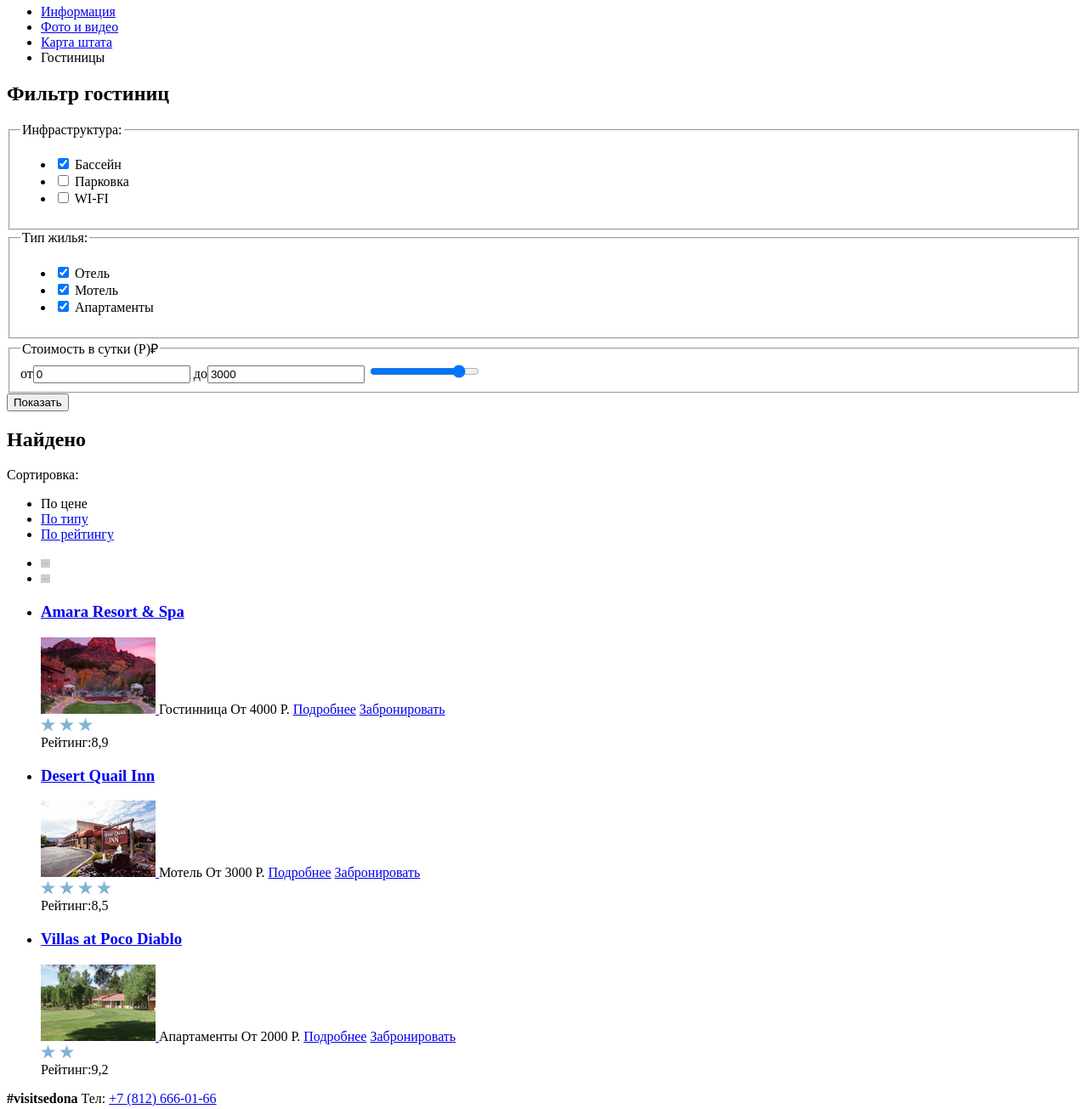
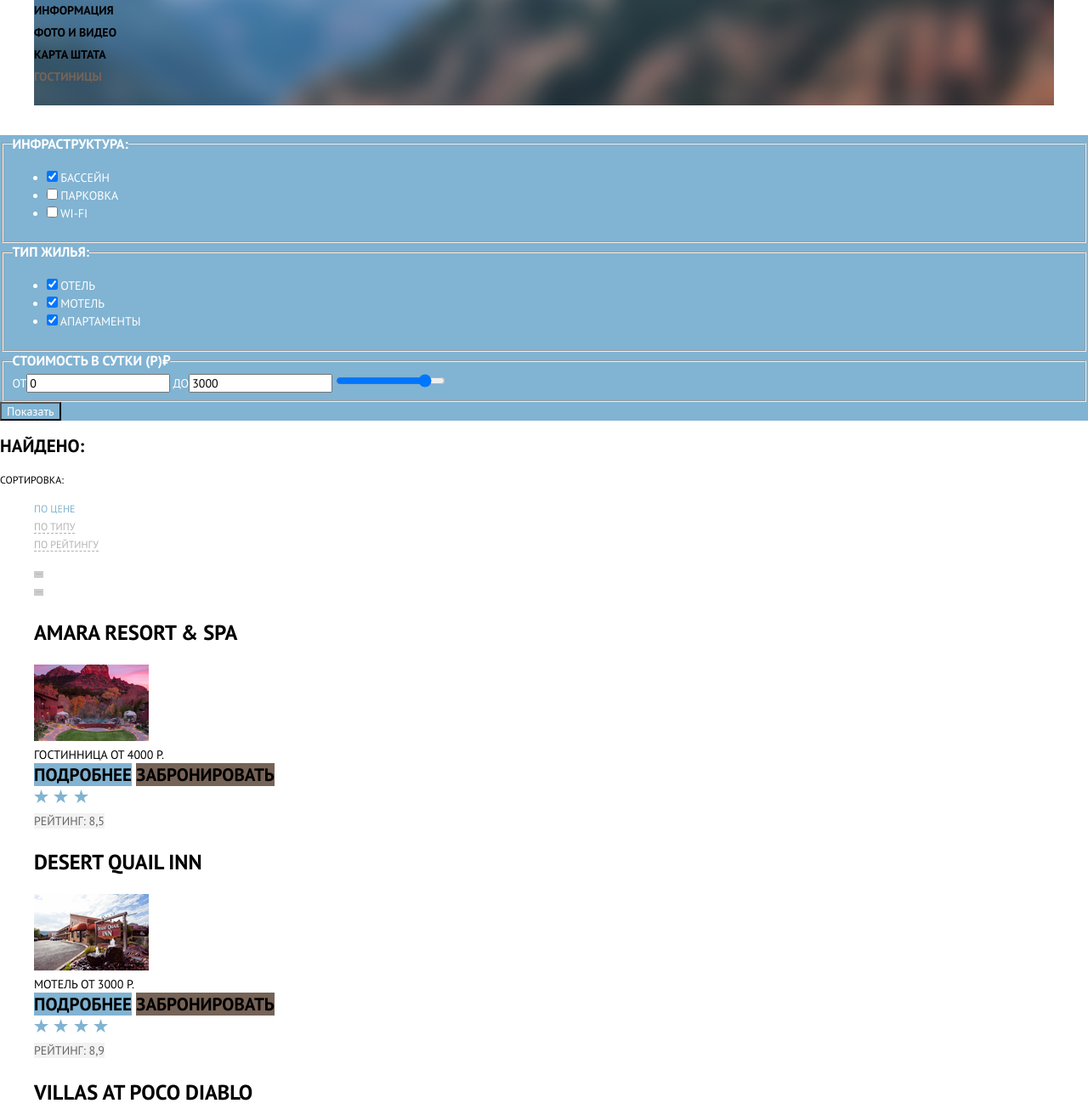
Before and after one commit to Sofya-91/1460789-sedona-30, a plain HTML site: page Catalog.html in a window 1280 px wide. Shown: the part 93-1398 px from the top of the page at 85% size. Drawn offline with Linux system fonts and the light colour scheme; placeholder pictures from the web are drawn by us.

Commit message:
Стилизация каталога, правки в стилизацию главной страницы

```diff
--- a/Catalog.html
+++ b/Catalog.html
@@ -4,6 +4,9 @@
 <head>
   <meta charset="utf-8">
   <title>HTML Academy: Седона</title>
+  <link rel="stylesheet" href="css/normalize.css">
+  <link rel="stylesheet" href="css/style.css">
+
   <link rel="icon" href="favicon.ico">
   <link rel="icon" href="img/icons/favicon-16.png" sizes="16x16" type="image/png">
   <link rel="icon" href="img/icons/favicon-32.png" sizes="32x32" type="image/png">
@@ -13,13 +16,13 @@
   <link rel="manifest" href="manifest.webmanifest">
 </head>
 
-<body>
-  <header>
-    <nav>
-      <a href="index.html">
+<body class="page-body-catalog">
+  <header class="main-header">
+    <nav class="main-navigation">
+      <a class="logo" href="index.html">
         <img src="img/logo.svg" width="138" height="70" alt="Логотип сайта Седона">
       </a>
-      <ul>
+      <ul class="site-navigation">
         <li><a href="blank.html">Информация</a></li>
         <li><a href="blank.html">Фото и видео</a></li>
         <li><a href="#">Карта штата</a></li>
@@ -27,155 +30,161 @@
       </ul>
     </nav>
   </header>
-  <main>
-    <section>
-      <h2>Фильтр гостиниц</h2>
-      <form method="get" action="https://echo.htmlacademy.ru">
+  <main class="page-catalog-container">
+    <section class="filters">
+      <h2 class="filter-name">Фильтр гостиниц</h2>
+      <form class="filter" method="get" action="https://echo.htmlacademy.ru">
         <fieldset>
-          <legend>Инфраструктура:</legend>
+          <legend class="infrastructure">Инфраструктура:</legend>
           <ul>
-            <li>
-              <input type="checkbox" name="pool" id="filter-pool" checked>
+            <li class="filter-option filter-checkbox">
+              <input class="filter-input-checkbox filter-input" type="checkbox" name="pool" id="filter-pool" checked>
               <label for="filter-pool">Бассейн</label>
             </li>
-            <li>
-              <input type="checkbox" name="parking" id="filter-parking">
+            <li class="filter-option filter-checkbox">
+              <input class="filter-input-checkbox filter-input" type="checkbox" name="parking" id="filter-parking">
               <label for="filter-parking">Парковка</label>
             </li>
-            <li>
-              <input type="checkbox" name="WI-FI" id="filter-WI-FI">
+            <li class="filter-option filter-checkbox">
+              <input class="filter-input-checkbox filter-input" type="checkbox" name="WI-FI" id="filter-WI-FI">
               <label for="filter-WI-FI">WI-FI</label>
             </li>
           </ul>
         </fieldset>
         <fieldset>
-          <legend>Тип жилья:</legend>
+          <legend class="kind">Тип жилья:</legend>
           <ul>
-            <li>
-              <input type="checkbox" name="hotel" id="filter-hotel" checked>
+            <li class="filter-option filter-checkbox">
+              <input class="filter-input-checkbox filter-input" type="checkbox" name="hotel" id="filter-hotel" checked>
               <label for="filter-hotel">Отель</label>
             </li>
-            <li>
-              <input type="checkbox" name="motel" id="filter-motel" checked>
+            <li class="filter-option filter-checkbox">
+              <input class="filter-input-checkbox filter-input" type="checkbox" name="motel" id="filter-motel" checked>
               <label for="filter-motel">Мотель</label>
             </li>
-            <li>
-              <input type="checkbox" name="apartments" id="filter-apartments" checked>
+            <li class="filter-option filter-checkbox">
+              <input class="filter-input-checkbox filter-input" type="checkbox" name="apartments" id="filter-apartments"
+                checked>
               <label for="filter-apartments">Апартаменты</label>
             </li>
           </ul>
         </fieldset>
         <fieldset>
-          <legend>Стоимость в сутки (Р)<span>₽</span></legend>
-          <label>от<input type="text" value="0"></label>
-          <label>до<input type="text" value="3000"></label>
+          <legend class="cost">Стоимость в сутки (Р)<span>₽</span></legend>
+          <label>от<input class="price" type="text" value="0"></label>
+          <label>до<input class="price" type="text" value="3000"></label>
           <input type="range" min="0" max="3500" value="3000">
         </fieldset>
-        <button type="submit" name="show">Показать</button>
+        <button class="show" type="submit" name="show">Показать</button>
       </form>
     </section>
     <section>
-      <h2>Найдено</h2>
-      <p>Сортировка:</p>
-      <ul>
+      <h2 class="found">Найдено:</h2>
+      <p class="sorting">Сортировка:</p>
+      <ul class="sorting-nav">
         <li>
-          <a class="active">По цене</a>
+          <a class="cost-day active">По цене</a>
         </li>
         <li>
-          <a href="#">По типу</a>
+          <a class="type" href="#">По типу</a>
         </li>
         <li>
-          <a href="#">По рейтингу</a>
+          <a class="rating" href="#">По рейтингу</a>
         </li>
       </ul>
       <ul>
-        <li>
+        <li class="switch">
           <a class="active">
             <img src="https://via.placeholder.com/150x100" width="11" height="10" alt="icon-up-dir">
           </a>
         </li>
-        <li>
+        <li class="switch">
           <a href="#">
             <img src="https://via.placeholder.com/150x100" width="11" height="10" alt="icon-down-dir">
           </a>
         </li>
       </ul>
-      <ul>
-        <li>
+      <ul class="home-list">
+        <li class="home-item">
           <a href="#">
             <h3>Amara Resort & Spa</h3>
-            <img src="img/Amara.jpg" width="135" height="90" alt="Amara Resort & Spa">
           </a>
+          <img src="img/amara.jpg" width="135" height="90" alt="Amara Resort & Spa">
+          <div class="home-item-var">
             <span>Гостинница</span>
             <span>От 4000 Р.</span>
-          <a href="#" target="_blank">Подробнее</a>
-          <a href="#" target="_blank">Забронировать</a>
+          </div>
+          <a class="detailed" href="#">Подробнее</a>
+          <a class="reservation" href="#">Забронировать</a>
           <div class="star">
             <img src="img/star.svg" width="18" height="17" alt="star">
             <img src="img/star.svg" width="18" height="17" alt="star">
             <img src="img/star.svg" width="18" height="17" alt="star">
           </div>
-          <span>Рейтинг:8,9</span>
+          <span class="rating-star">Рейтинг: 8,5</span>
         </li>
-        <li>
+        <li class="home-item">
           <a href="#">
             <h3>Desert Quail Inn</h3>
+          </a>
           <img src="img/desert.jpg" width="135" height="90" alt="Desert Quail Inn">
-          </a>
+          <div class="home-item-var">
             <span>Мотель</span>
             <span>От 3000 Р.</span>
-          <a href="#" target="_blank">Подробнее</a>
-          <a href="#" target="_blank">Забронировать</a>
+          </div>
+          <a class="detailed" href="#">Подробнее</a>
+          <a class="reservation" href="#">Забронировать</a>
           <div class="star">
             <img src="img/star.svg" width="18" height="17" alt="star">
             <img src="img/star.svg" width="18" height="17" alt="star">
             <img src="img/star.svg" width="18" height="17" alt="star">
             <img src="img/star.svg" width="18" height="17" alt="star">
           </div>
-          <span>Рейтинг:8,5</span>
+          <span class="rating-star">Рейтинг: 8,9</span>
         </li>
-        <li>
+        <li class="home-item">
           <a href="#">
             <h3>Villas at Poco Diablo</h3>
+          </a>
           <img src="img/poco.jpg" width="135" height="90" alt="Villas at Poco Diablo">
-          </a>
+          <div class="home-item-var">
             <span>Апартаменты</span>
             <span>От 2000 Р.</span>
-          <a href="#" target="_blank">Подробнее</a>
-          <a href="#" target="_blank">Забронировать</a>
+          </div>
+          <a class="detailed" href="#">Подробнее</a>
+          <a class="reservation" href="#">Забронировать</a>
           <div class="star">
             <img src="img/star.svg" width="18" height="17" alt="star">
             <img src="img/star.svg" width="18" height="17" alt="star">
           </div>
-          <span>Рейтинг:9,2</span>
+          <span class="rating-star">Рейтинг: 9,2</span>
         </li>
       </ul>
     </section>
 
   </main>
-  <footer>
-    <div>
-      <b>#visitsedona</b>
-      Тел: <a href="tel:+7(495)666-01-66">+7 (812) 666-01-66</a>
-    </div>
-    <ul>
+  <footer class="main-footer">
+    <b class="footer-contacts">
+      #visitsedona
+      Тел: <a class="contacts-phone" href="tel:+7(495)666-01-66">+7 (812) 666-01-66</a>
+    </b>
+    <ul class="footer-social">
       <li>
-        <a href="#">Вконтакте</a>
+        <a class="social-button" href="#">Вконтакте</a>
       </li>
       <li>
-        <a href="#">Фейсбук</a>
+        <a class="social-button" href="#">Фейсбук</a>
       </li>
       <li>
-        <a href="#">YouTube</a>
+        <a class="social-button" href="#">YouTube</a>
       </li>
     </ul>
-    <p> Website by:
-      <a href="#">
+    <p class="footer-copyright"> Website by:
+      <a class="logo-html" href="#">
         <img src="img/logo-htmlacademy.svg" width="115" height="41" alt="Логотип htmlacademy">
       </a>
     </p>
   </footer>
-
 </body>
 
 </html>
--- a/css/style.css
+++ b/css/style.css
@@ -2,20 +2,16 @@
 
 @font-face {
     font-family: "PT Sans";
-    src: local("PTSans.woff2"),
-         local("PTSans.woff"),
-         url(../fonts/"PTSans.woff2") format("woff2"),
-         url(../fonts/"PTSans.woff") format("woff");
+    src: url("../fonts/PTSans.woff2") format("woff2"),
+         url("../fonts/PTSans.woff") format("woff");
     font-weight: 400;
     font-style: normal;
   }
 
 @font-face {
-     font-family: "PT Sans Bold";
-     src: local("PTSans-Bold.woff2"),
-          local("PTSans-Bold.woff"),
-          url(../fonts/"PTSans-Bold.woff2") format("woff2"),
-          url(../fonts/"PTSans-Bold.woff") format("woff");
+     font-family: "PT Sans";
+     src: url("../fonts/PTSans-Bold.woff2") format("woff2"),
+          url("../fonts/PTSans-Bold.woff") format("woff");
      font-weight: 700;
      font-style: normal;
    }
@@ -24,32 +20,35 @@
 
 :root {
 --basic-color: #000000;
---dark-gray: #333333;
 --basic-white: #ffffff;
+
 --blue: #81B3D2;
---lightgrey: #EEEEEE;
---brown-peace: #766357;
---grey-peace: #F2F2F2;
---slider-grey: #ABABAB;
---flip-peace: #CACACA;
---rating: #666666;
---checkbox-block: #6A6A6A;
 --blue-press: #5496BD;
 --blue-hover: #669EC0;
---brown-hover: #604E43;
---brown-press: #503E33;
+
+--grey: #666666;
+--dark-gray: #333333;
+--lightgrey: #EEEEEE;
+--grey-peace: #F2F2F2;
 --grey-focus: #EBEBEB;
 --grey-press: #E5E5E5;
 --grey-decor: #A9A9A9;
---logo-html-peace: #231F20;
---logo-html-focus: #BDBBBC;
+--slider-grey: #ABABAB;
+--dull-gray: #CACACA;
+--rich-gray: #6A6A6A;
+--brown-peace: #766357;
+--brown-hover: #604E43;
+--brown-press: #503E33;
+
+--black-brown: #231F20;
+--silver: #BDBBBC;
 
 }
 img {
   max-width: 100%;
   height: auto;
 }
-.page-body {
+.page-body-index{
   font-family: "PT Sans", Arial, sans-serif;
   font-size: 14px;
   line-height: 21px;
@@ -64,7 +63,7 @@ img {
 
 .main-navigation {
   line-height: 26px;
-  color: var(--basic-color);
+  color: var(--basic-white);
   background-color: transparent;
 }
 
@@ -84,9 +83,10 @@ text-decoration: none;
   opacity: 30%;
 }
 /*?*/
-.site-navigation a active {
+.site-navigation a.active {
 color: var(--brown-peace);
 }
+
 
 .features h2 {
 font-weight: 700;
@@ -103,17 +103,18 @@ text-align: center;
 .features-list {
   list-style: none;
 }
-.features-item-1,
-.features-item-2 {
+.features-item {
+  background-color: var(--lightgrey);
+}
+.features-color {
   color: var(--basic-white);
   background-color: var(--blue);
 }
 
-.features-item-1 h3 {
+.features-color h3 {
   font-weight:700;
 }
-.features-item-1 p,
-.features-item-2 p {
+.features-color p {
   color: var(--basic-white);
 }
 
@@ -129,9 +130,7 @@ list-style: none;
   font-weight:700;
   font-size: 21px;
 }
-.features-item {
-  background-color: var(--lightgrey);
-}
+
 
 /*Appointment*/
 
@@ -167,7 +166,7 @@ text-align: center;
   line-height: 26px;
 }
 
-.button {
+.search {
   font-weight: 700;
   font-size: 21px;
   line-height: 26px;
@@ -176,25 +175,19 @@ text-align: center;
   background-color: var(--blue);
   text-decoration: none;
 }
-.button:hover {
+.search:hover {
   color: var(--basic-white);
   background-color: var(--blue-hover);
 }
-.button:focus {
+.search:focus {
   color: var(--basic-white);
   opacity: 30%;
   background-color: var(--blue-press);
 }
-.button:active {
+.search:active {
   background-color: var(--special);
 }
 
-.button.disabled,
-.button:disabled {
-  cursor: default;
-  opacity: 0.5;
-  background-color: var(--basic-black);
-}
 
 /*Contacts*/
 
@@ -226,3 +219,203 @@ text-align: center;
 .footer-copyright {
   text-align: right;
 }
+
+/*catalog*/
+.page-body-catalog {
+  font-family: "PT Sans", Arial, sans-serif;
+  font-size: 14px;
+  line-height: 21px;
+  font-weight: 400;
+  color: var(--basic-color);
+  text-transform: uppercase;
+  background-color: var(--basic-white);
+  background-image: url("../img/background-catalog.png");
+  background-position: top center;
+  background-repeat: no-repeat;
+}
+
+/* Filters*/
+.filter-name {
+  visibility: hidden;
+}
+.filter {
+  color: var(--basic-white);
+  background-color: var(--blue); /*ДЛЯ ВИЗУАЛИЗАЦИИ Убрать!!!!*/
+}
+
+.infrastructure,
+.kind {
+  font-size: 16px;
+  font-weight: 700;
+}
+.filter-option
+.filter-checkbox {
+  color: var(--basic-white);
+}
+.cost{
+  font-size: 16px;
+  line-height: 21px;
+  font-weight: 700;
+}
+.show {
+  color: var(--basic-white);
+  background-color: inherit;
+  text-align: center;
+}
+
+/*results*/
+
+.found {
+  font-size: 21px;
+  line-height: 26px;
+  font-weight: 700;
+}
+.sorting {
+  font-size: 12px;
+  line-height: 18px;
+}
+.sorting-nav {
+  list-style: none;
+}
+.cost-day {
+  font-size: 12px;
+  line-height: 18px;
+  color: var(--blue);
+  text-decoration: none;
+}
+
+.cost-day:hover {
+  font-size: 12px;
+  line-height: 18px;
+  color: var(--blue);
+  text-decoration: none;
+  border-bottom: 1px dashed;
+}
+
+.cost-day:focus {
+  font-size: 12px;
+  line-height: 18px;
+  color: var(--basic-color);
+  text-decoration: none;
+  border-bottom: 1px dashed;
+}
+.type {
+  font-size: 12px;
+  line-height: 18px;
+  color: var(--basic-color);
+  opacity: 30%;
+  text-decoration: none;
+  border-bottom: 1px dashed;
+}
+.type:hover {
+  font-size: 12px;
+  line-height: 18px;
+  color: var(--blue);
+  text-decoration: none;
+  border-bottom: 1px dashed;
+}
+.type:focus {
+  font-size: 12px;
+  line-height: 18px;
+  color: var(--basic-color);
+  text-decoration: none;
+  border-bottom: 1px dashed;
+}
+.rating {
+  font-size: 12px;
+  line-height: 18px;
+  color: var(--basic-color);
+  opacity: 30%;
+  text-decoration: none;
+  border-bottom: 1px dashed;
+}
+.rating:hover {
+  font-size: 12px;
+  line-height: 18px;
+  color: var(--blue);
+  opacity: 30%;
+  text-decoration: none;
+  border-bottom: 1px dashed;
+}
+.rating:focus {
+  font-size: 12px;
+  line-height: 18px;
+  color: var(--basic-color);
+  text-decoration: none;
+  border-bottom: 1px dashed;
+}
+.switch {
+  list-style: none;
+}
+.home-list {
+  list-style: none;
+}
+.home-item {
+  font-size: 21px;
+  line-height: 26px;
+  font-weight: 700;
+  color: var(--basic-color);
+  text-decoration: none;
+}
+.home-item a {
+  font-size: 21px;
+  line-height: 26px;
+  font-weight: 700;
+  color: var(--basic-color);
+  text-decoration: none;
+}
+.home-item a:hover {
+  color: var(--blue);
+}
+.home-item a:focus {
+  opacity: 30%;
+  color: var(--basic-color);
+}
+
+.home-item-var {
+  font-size: 14px;
+  line-height: 21px;
+  font-weight: 400;
+  color: var(--basic-color);
+}
+.detailed {
+  font-weight: 700;
+  text-align: center;
+  color: var(--basic-white);
+  background-color: var(--blue);
+  text-decoration: none;
+}
+
+.detailed:hover {
+  color: var(--basic-white);
+  background-color: var(--blue-hover);
+}
+.detailed:focus {
+  opacity: 30%;
+  color: var(--basic-white);
+  background-color: var(--blue-press);
+}
+.reservation {
+  font-weight: 700;
+  text-align: center;
+  color: var(--basic-white);
+  background-color: var(--brown-peace);
+  text-decoration: none;
+}
+
+.reservation:hover {
+  color: var(--basic-white);
+  background-color: var(--brown-hover);
+}
+.reservation:focus {
+  color: var(--basic-white);
+  opacity: 30%
+  background-color: var(--brown-press);
+}
+.rating-star {
+  color: var(--grey);
+  background-color: var(--grey-peace);
+  font-size: 14px;
+  line-height: 21px;
+  font-weight: 400;
+}
```
Also changed, not shown: index.html (+10 -10 lines). Lines whose indentation alone changed are shown as unchanged.
